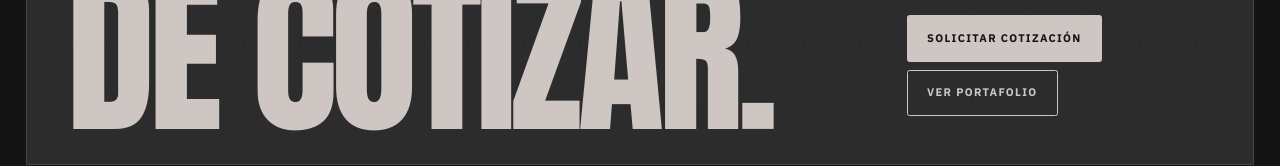
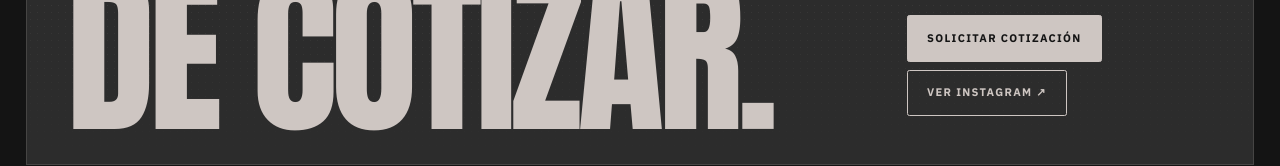
Before and after one commit to marioamigourrutia/WebTatuajes, a Next.js app: page /servicios in a window 1280 px wide. Shown: the part 750-916 px from the top of the page. Built offline with nearby package versions, Linux system fonts and the light colour scheme; no server answers.

Commit message:
ux: route visual work CTA to Instagram

```diff
--- a/src/app/servicios/page.tsx
+++ b/src/app/servicios/page.tsx
@@ -1,4 +1,5 @@
 import type { Metadata } from "next";
+import { appConfig } from "@/lib/config/app";
 import { EditorialPageHero } from "@/lib/layout/editorial-page-hero";
 import {
   aftercareSteps,
@@ -40,7 +41,7 @@
         >
           <div className="flex flex-wrap gap-2">
             <a className="neo-button" href="/quote">Solicitar cotización</a>
-            <a className="neo-button-outline" href="/portfolio">Ver portafolio</a>
+            <a className="neo-button-outline" href={appConfig.instagramUrl} rel="noreferrer" target="_blank">Ver Instagram ↗</a>
           </div>
         </EditorialPageHero>
 
@@ -48,16 +49,11 @@
           <div className="grid gap-8 lg:grid-cols-[0.68fr_1.32fr] lg:items-end">
             <div>
               <p className="neo-kicker !text-[#370803]">Qué hacemos</p>
-              <h2 id="services-heading" className="neo-mega mt-5 text-[clamp(4.3rem,11vw,9rem)] text-[#141414]">
-                Services
-              </h2>
+              <h2 id="services-heading" className="neo-mega mt-5 text-[clamp(4.3rem,11vw,9rem)] text-[#141414]">Services</h2>
             </div>
             <div className="grid border border-[#141414]/16 md:grid-cols-2">
               {tattooServices.map((service, index) => (
-                <article
-                  className="min-h-52 border-b border-[#141414]/16 p-5 odd:md:border-r md:[&:nth-last-child(-n+2)]:border-b-0"
-                  key={service.title}
-                >
+                <article className="min-h-52 border-b border-[#141414]/16 p-5 odd:md:border-r md:[&:nth-last-child(-n+2)]:border-b-0" key={service.title}>
                   <span className="font-mono text-[9px] font-bold uppercase tracking-[0.14em] text-[#370803]/60">0{index + 1}</span>
                   <h3 className="mt-10 text-base font-bold text-[#141414]">{service.title}</h3>
                   <p className="mt-3 text-sm leading-7 text-[#370803]/72">{service.description}</p>
@@ -74,7 +70,7 @@
             {sessionInfoSections.map(({ eyebrow, title, items }) => (
               <article className="border border-[#cec6c2]/14 bg-[#202020] p-5 sm:p-6" key={eyebrow}>
                 <p className="font-mono text-[9px] font-bold uppercase tracking-[0.14em] text-[#66615e]">{eyebrow}</p>
-                <h3 className="neo-display mt-4 text-[clamp(2.2rem,5vw,4rem)] text-[#cec6c2]">{title}</h3>
+                <h3 className="neo-display mt-4 text-[clamp(2.2rem,5vw,4rem)] leading-[0.95] text-[#cec6c2]">{title}</h3>
                 <div className="mt-6 divide-y divide-[#cec6c2]/14 border-y border-[#cec6c2]/14">
                   {items.map((item, index) => (
                     <div className="grid grid-cols-[auto_1fr] gap-4 py-4" key={item}>
@@ -92,9 +88,7 @@
           <div className="grid gap-8 lg:grid-cols-[0.62fr_1.38fr] lg:items-end">
             <div>
               <p className="neo-kicker">Continued aftercare</p>
-              <h2 id="aftercare-heading" className="neo-display mt-5 text-[clamp(3rem,8vw,6.5rem)] text-[#cec6c2]">
-                La cicatrización también es parte del resultado.
-              </h2>
+              <h2 id="aftercare-heading" className="neo-display mt-5 text-[clamp(3rem,8vw,6.5rem)] leading-[0.96] text-[#cec6c2]">La cicatrización también es parte del resultado.</h2>
             </div>
             <ol className="grid border border-[#cec6c2]/14 sm:grid-cols-2 lg:grid-cols-4">
               {aftercareSteps.map((step, index) => (
```
